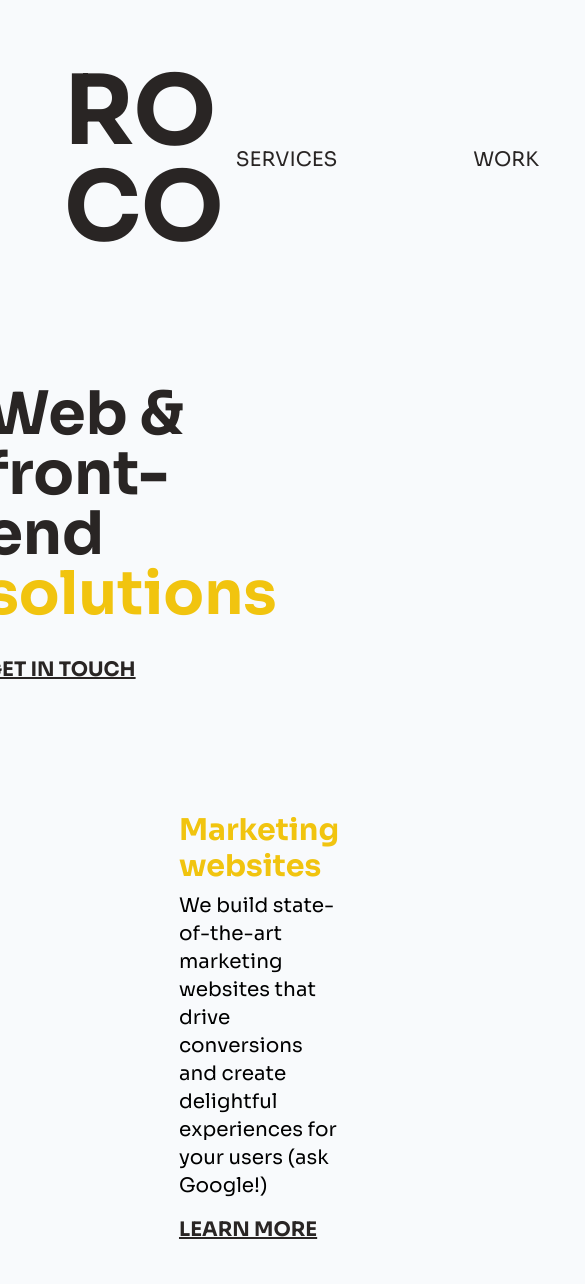
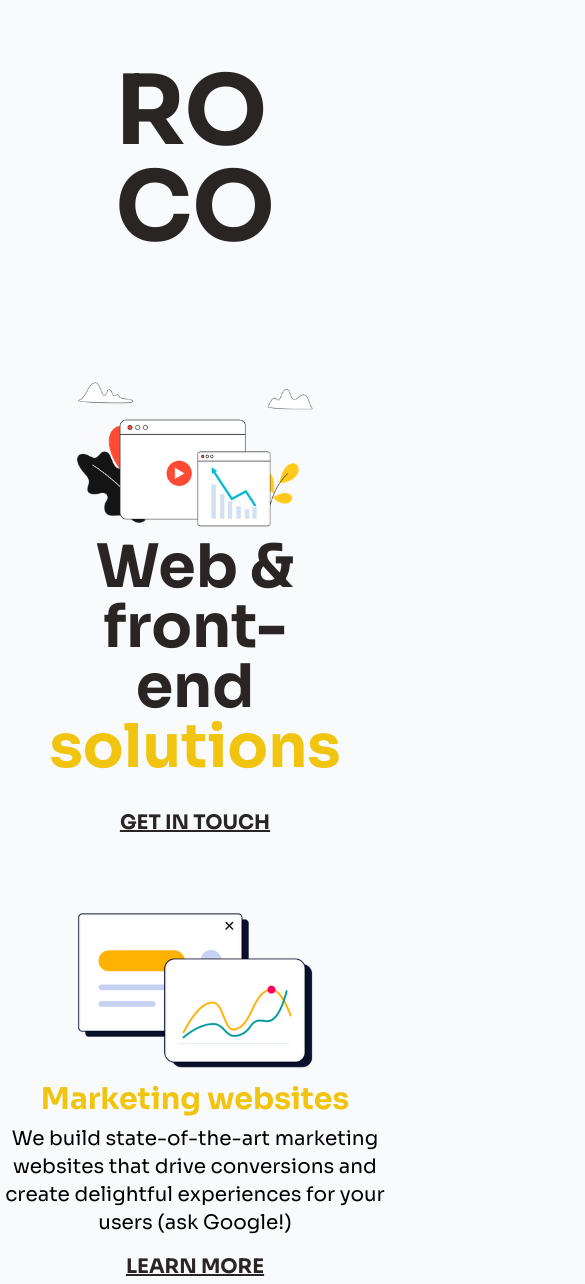
Before and after one commit to rocoweb/site, a website built with Vite: page index.html in a window 390 px wide. Shown: the top 1284 px of the page, 585 px wide, since content can reach past the window. Built offline with nearby package versions, Linux system fonts and the light colour scheme.

Commit message:
page is now responsive

```diff
--- a/index.html
+++ b/index.html
@@ -9,9 +9,9 @@
   <body class="p-16 bg-slate-50">
 
     <!-- HEADER -->
-    <header class="flex items-center justify-items-center mb-32">
-      <h1 class="basis-1/4 font-sora font-extrabold text-stone-800 text-8xl">RO<br>CO</h1>
-      <nav class="basis-3/4 flex space-x-28 justify-end">
+    <header class="flex flex-col items-center justify-items-center mb-8 md:flex-row md:mb-32">
+      <h1 class="basis-1/4 font-sora font-extrabold text-stone-800 text-8xl mb-8 md:mb-0">RO<br>CO</h1>
+      <nav class="invisible basis-3/4 flex justify-center md:visible md:justify-end">
         <a class="font-sora font-medium uppercase text-xl text-stone-800 p-3" href="#">Services</a>
         <a class="font-sora font-medium uppercase text-xl text-stone-800 p-3" href="#">Work</a>
         <a class="font-sora font-medium uppercase text-xl text-stone-800 p-3" href="#">Contact</a>
@@ -19,8 +19,8 @@
     </header>
 
     <!-- HERO -->
-    <section class="flex justify-center items-center space-x-32 mb-32">
-      <div>
+    <section class="flex flex-col-reverse justify-center items-center mb-16 md:flex-row md:space-x-32 md:mb-32">
+      <div class="text-center md:text-left">
         <h2 class="font-sora font-extrabold text-6xl text-stone-800 mb-8">
           <span>Web & front-end</span><br>
           <span class="text-r_orange">solutions</span>
@@ -35,12 +35,12 @@
     </section>
 
     <!-- Content block 1 -->
-    <section class="flex justify-center items-center space-x-32 mb-32">
+    <section class="flex flex-col justify-center items-center mb-32 md:flex-row md:space-x-32">
       <div>
         <img src="./img/ui2.png"/>
       </div>
 
-      <div class="w-96">
+      <div class="w-96 text-center md:text-left">
         <h2 class="font-sora font-extrabold text-3xl text-r_orange mb-2">
           Marketing websites
         </h2>
@@ -52,8 +52,8 @@
     </section>
 
     <!-- Content block 2 -->
-    <section class="flex justify-center items-center space-x-32 mb-32">
-      <div class="w-96">
+    <section class="flex flex-col-reverse justify-center items-center mb-32 md:flex-row md:space-x-32">
+      <div class="w-96 text-center md:text-left">
         <h2 class="font-sora font-extrabold text-3xl text-r_orange mb-2">
           MVPs and Prototypes
         </h2>
@@ -69,12 +69,12 @@
     </section>
 
     <!-- Content block 3 -->
-    <section class="flex justify-center items-center space-x-32 mb-32">
+    <section class="flex flex-col justify-center items-center mb-32 md:flex-row md:space-x-32">
       <div>
         <img src="./img/ui2.png"/>
       </div>
 
-      <div class="w-96">
+      <div class="w-96 text-center md:text-left">
         <h2 class="font-sora font-extrabold text-3xl text-r_orange mb-2">
           Consultancy and reviews
         </h2>
```
